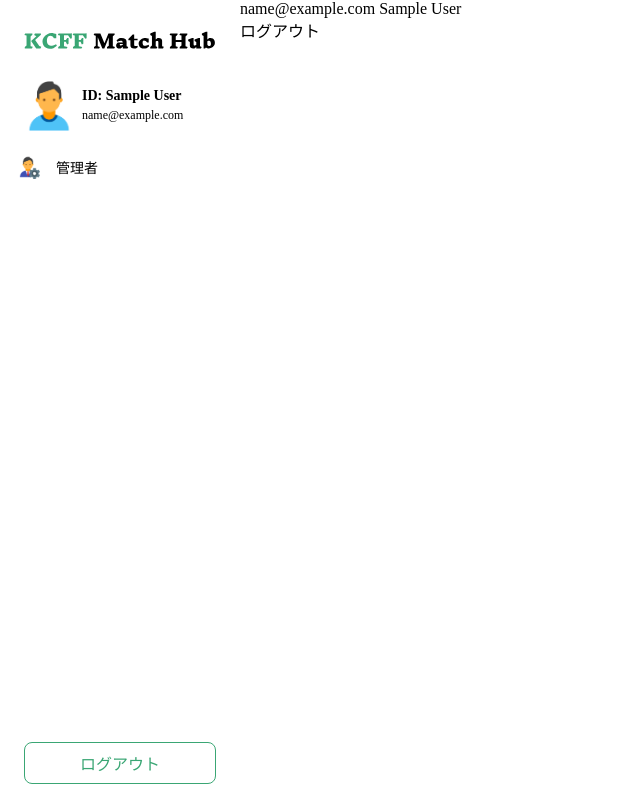
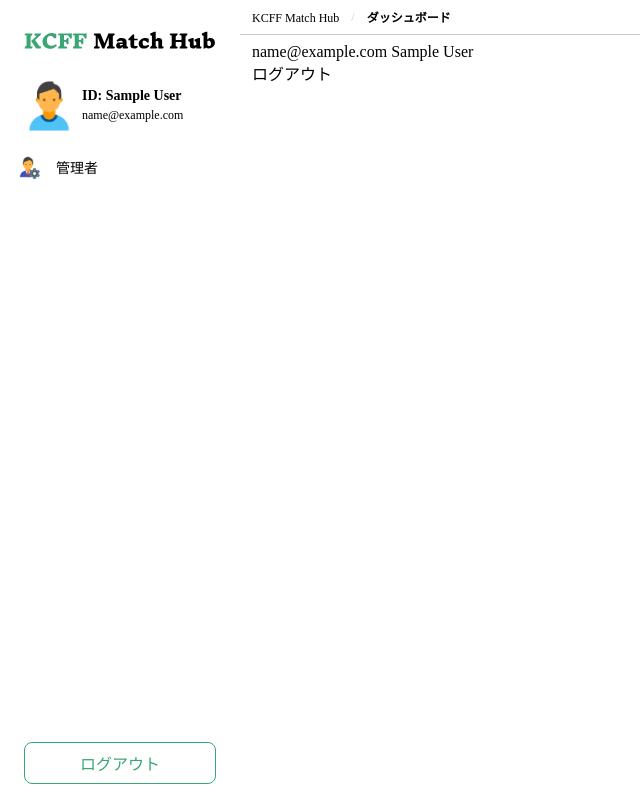
Before and after one commit to yamat47/kcff-match-hub, a Rails app: page /admin in a window 1280 px wide. Shown: the whole page, without its empty margins (0-640 px from the left). Run offline with Rails 7, Linux system fonts and the light colour scheme; the visitor is signed in with stand-in values (Sample User, id 1).

Commit message:
Add breadcrumbs.

```diff
--- a/app/app/assets/stylesheets/admin.css
+++ b/app/app/assets/stylesheets/admin.css
@@ -2,4 +2,5 @@
 @import url('common/font.css');
 
 @import url('admin/application.css');
+@import url('admin/breadcrumbs.css');
 @import url('admin/sidebar.css');
--- a/app/app/assets/stylesheets/admin/application.css
+++ b/app/app/assets/stylesheets/admin/application.css
@@ -10,3 +10,21 @@
     flex: 1;
   }
 }
+
+.application-main {
+  display: flex;
+  flex-direction: column;
+  min-height: 100vh;
+
+  .application-main__breadcrumbs, .application-main__content {
+    padding: 8px 12px;
+  }
+
+  .application-main__breadcrumbs {
+    border-bottom: 1px solid #cccccc;
+  }
+
+  .application-main__content {
+    flex: 1;
+  }
+}
--- /dev/null
+++ b/app/app/assets/stylesheets/admin/breadcrumbs.css
@@ -0,0 +1,21 @@
+.breadcrumbs {
+  display: flex;
+  align-items: center;
+  gap: 12px;
+
+  .breadcrumbs__item:last-child {
+    font-weight: bold;
+  }
+}
+
+.breadcrumb, .breadcrumb-separator {
+  font-size: 0.75rem;
+}
+
+a.breadcrumb:hover {
+  text-decoration: underline;
+}
+
+.breadcrumb-separator {
+  color: #cccccc;
+}
--- a/app/app/controllers/admin/application_controller.rb
+++ b/app/app/controllers/admin/application_controller.rb
@@ -25,5 +25,20 @@ module Admin
 
       redirect_to new_admin_session_path
     end
+
+    def breadcrumbs
+      if defined?(@breadcrumbs)
+        @breadcrumbs
+      else
+        root_breadcrumb = Breadcrumb.new(name: I18n.t('view.admin.breadcrumbs.root'), path: admin_root_path)
+        @breadcrumbs = [root_breadcrumb]
+      end
+    end
+    helper_method :breadcrumbs
+
+    def add_breadcrumb(name, path = nil)
+      breadcrumbs << Breadcrumb.new(name:, path:)
+    end
+    helper_method :add_breadcrumb
   end
 end
--- /dev/null
+++ b/app/app/models/breadcrumb.rb
@@ -0,0 +1,10 @@
+# frozen_string_literal: true
+
+class Breadcrumb
+  attr_reader :name, :path
+
+  def initialize(name:, path:)
+    @name = name
+    @path = path
+  end
+end
--- a/app/app/views/admin/dashboards/show.html.haml
+++ b/app/app/views/admin/dashboards/show.html.haml
@@ -1,3 +1,6 @@
+:ruby
+  add_breadcrumb t('view.admin.breadcrumbs.dashboard')
+
 - if logged_in?
   = current_administrator.email
   = current_administrator.name
--- /dev/null
+++ b/app/app/views/layouts/admin/_breadcrumbs.html.haml
@@ -0,0 +1,12 @@
+.breadcrumbs
+  - breadcrumbs.each.with_index(1) do |breadcrumb, index|
+    - if index == breadcrumbs.size
+      .breadcrumbs__item
+        %span.breadcrumb
+          = breadcrumb.name
+    - else
+      .breadcrumbs__item
+        = link_to breadcrumb.name, breadcrumb.path, class: 'breadcrumb'
+      .breadcrumbs__item
+        .breadcrumb-separator
+          &sol;
--- a/app/app/views/layouts/admin/application.html.haml
+++ b/app/app/views/layouts/admin/application.html.haml
@@ -7,9 +7,17 @@
     = csp_meta_tag
     = stylesheet_link_tag 'admin', 'data-turbo-track': 'reload'
   %body
-    .application
-      - if logged_in?
+    - if logged_in?
+      .application
         .application__sidebar
           = render 'layouts/admin/sidebar'
-      .application__main
-        = yield
+        .application__main
+          .application-main
+            .application-main__breadcrumbs
+              = render 'layouts/admin/breadcrumbs', breadcrumbs:
+            .application-main__content
+              = yield
+    - else
+      .application
+        .application__main
+          = yield
--- a/app/config/application.rb
+++ b/app/config/application.rb
@@ -46,5 +46,8 @@ module KcffMatchHub
     config.generators.after_generate do |files|
       system("bundle exec rubocop --autocorrect-all #{files.join(' ')}", exception: true)
     end
+
+    # Sets the default locale of the application to Japanese (:ja).
+    config.i18n.default_locale = :ja
   end
 end
--- a/app/config/locales/en.yml
+++ /dev/null
@@ -1,31 +0,0 @@
-# Files in the config/locales directory are used for internationalization and
-# are automatically loaded by Rails. If you want to use locales other than
-# English, add the necessary files in this directory.
-#
-# To use the locales, use `I18n.t`:
-#
-#     I18n.t "hello"
-#
-# In views, this is aliased to just `t`:
-#
-#     <%= t("hello") %>
-#
-# To use a different locale, set it with `I18n.locale`:
-#
-#     I18n.locale = :es
-#
-# This would use the information in config/locales/es.yml.
-#
-# To learn more about the API, please read the Rails Internationalization guide
-# at https://guides.rubyonrails.org/i18n.html.
-#
-# Be aware that YAML interprets the following case-insensitive strings as
-# booleans: `true`, `false`, `on`, `off`, `yes`, `no`. Therefore, these strings
-# must be quoted to be interpreted as strings. For example:
-#
-#     en:
-#       "yes": yup
-#       enabled: "ON"
-
-en:
-  hello: "Hello world"
--- /dev/null
+++ b/app/config/locales/ja.yml
@@ -0,0 +1,8 @@
+ja:
+  view:
+    admin:
+      breadcrumbs:
+        root: KCFF Match Hub
+        dashboard: ダッシュボード
+        administrators:
+          index: 管理者
```
